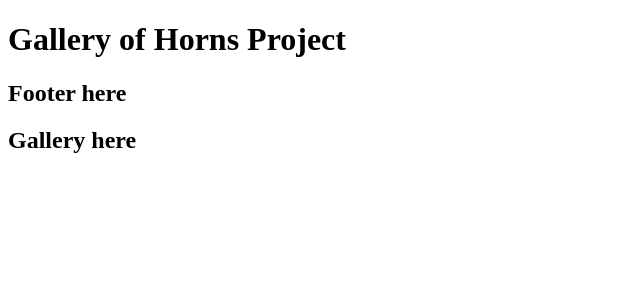
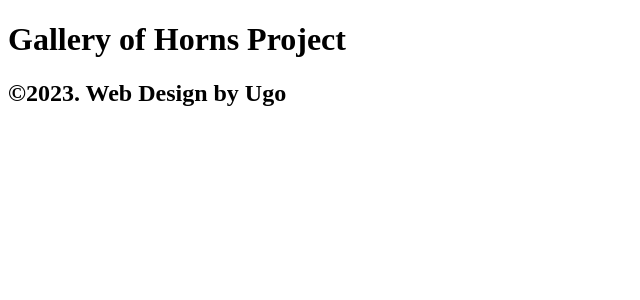
Before and after one commit to Ugo-Obiako/gallery-of-hornes, a React (Vite) app: page / in a window 1280 px wide. Shown: the top 300 px of the page, without its empty margins (0-640 px from the left). Built offline with nearby package versions, Linux system fonts and the light colour scheme.

Commit message:
Updated files

```diff
--- a/src/App.jsx
+++ b/src/App.jsx
@@ -4,9 +4,11 @@ function App() {
 return (<>
        <Header title="Gallery of Horns Project" />
 
-       <Footer/>
+       <Footer year="2023"/>
 
-       <Gallery/>
+       <Gallery title1="" imageUrl1="" description1=""
+       title2="" imageUrl2="" description2=""
+       title3="" imageUrl3="" description3=""/>
 
        </>
     )
@@ -22,12 +24,21 @@ function Header(props) {
 
 function Footer(props) {
 
-    return <h2>Footer here</h2>
+    return <h2> &copy;{props.year}.  Web Design by Ugo</h2>
 }
 
 function Gallery(props) {
 
-    return <h2>Gallery here</h2>
+    function Instance1(props){
+        return  (<>
+                <h3>HornedBeast1 Details</h3>
+                    title={props.title1}  imageurl={props.imageUrl1} description1={props.description1}
+
+               </>
+        )
+    }
+
+
 }
 
 export default App;
```
